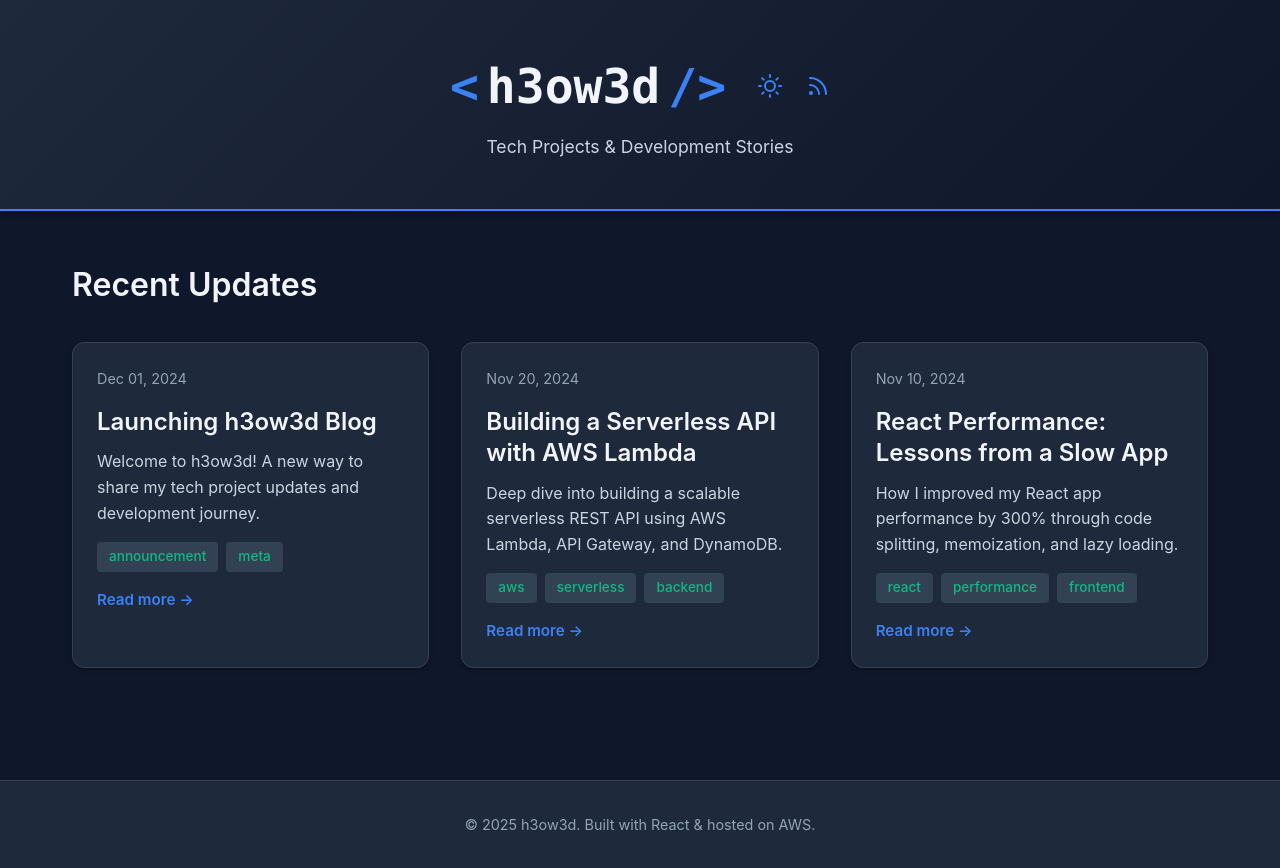
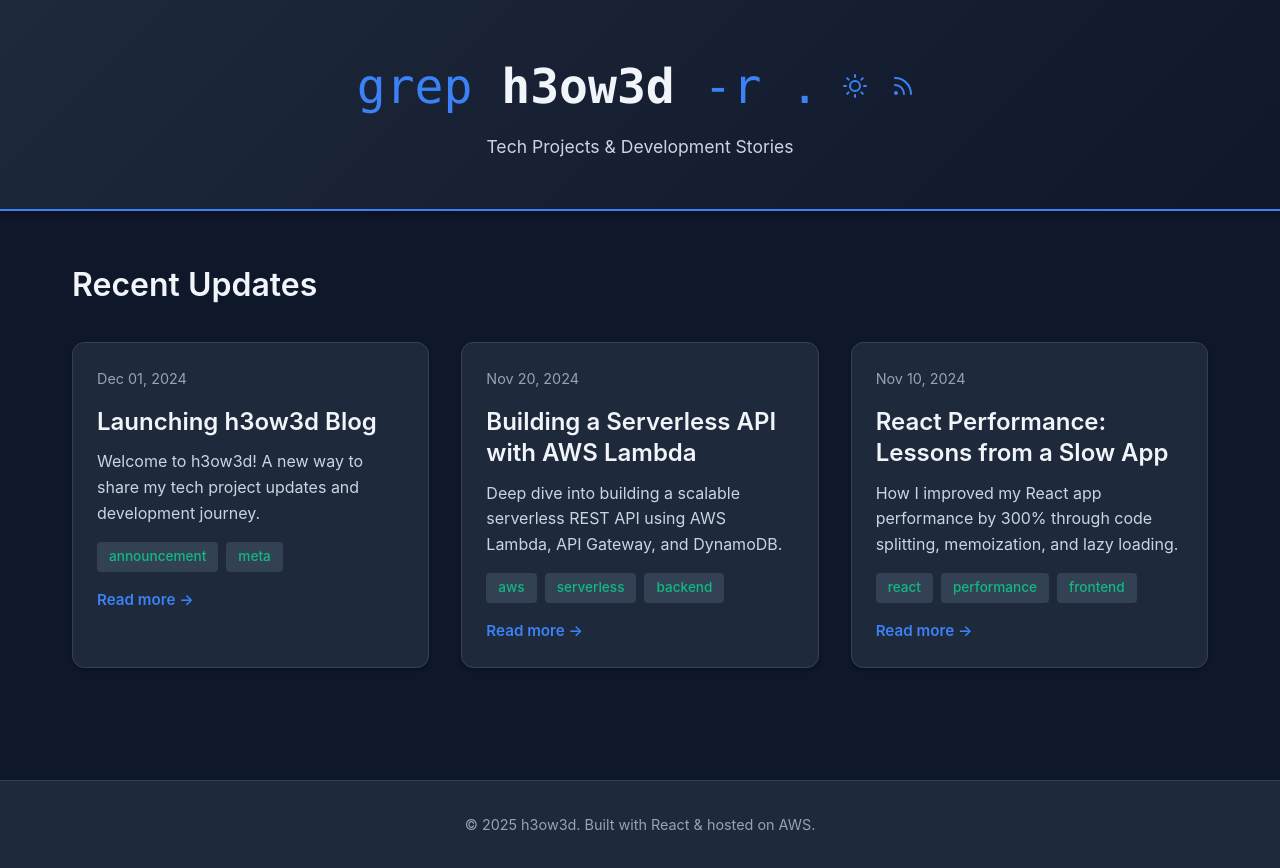
Before and after one commit to h3ow3d/h3ow3d, a React (Vite) app: page / in a window 1280 px wide. Built offline with nearby package versions, Linux system fonts and the light colour scheme.

Commit message:
fun header variations

```diff
--- a/src/components/Header.css
+++ b/src/components/Header.css
@@ -24,6 +24,16 @@
   color: var(--text);
   margin-bottom: 0.5rem;
   font-family: 'SF Mono', Monaco, 'Cascadia Code', 'Roboto Mono', monospace;
+}
+
+.logo-command {
+  color: var(--primary);
+  font-weight: 400;
+}
+
+.logo-name {
+  color: var(--text);
+  font-weight: 700;
 }
 
 .logo-bracket {
--- a/src/components/Header.jsx
+++ b/src/components/Header.jsx
@@ -1,15 +1,34 @@
-import React from 'react'
+import React, { useState } from 'react'
 import './Header.css'
 
+// Random command-line style variations
+const logoVariations = [
+  { prefix: 'less ', suffix: '.md' },
+  { prefix: 'cat ', suffix: '.txt' },
+  { prefix: 'tail ', suffix: '.log' },
+  { prefix: "git commit -m '", suffix: "'" },
+  { prefix: 'vim ', suffix: '.sh' },
+  { prefix: 'nano ', suffix: '.js' },
+  { prefix: 'grep ', suffix: ' -r .' },
+  { prefix: 'echo ', suffix: '' },
+  { prefix: 'cd ', suffix: '/' },
+  { prefix: 'man ', suffix: '' },
+]
+
 function Header({ theme, onToggleTheme }) {
+  const [logoStyle] = useState(() => {
+    // Pick a random variation on component mount
+    return logoVariations[Math.floor(Math.random() * logoVariations.length)]
+  })
+
   return (
     <header className="header">
       <div className="header-content">
         <div className="header-main">
           <h1 className="logo">
-            <span className="logo-bracket">{'<'}</span>
-            h3ow3d
-            <span className="logo-bracket">{'/>'}</span>
+            <span className="logo-command">{logoStyle.prefix}</span>
+            <span className="logo-name">h3ow3d</span>
+            <span className="logo-command">{logoStyle.suffix}</span>
           </h1>
           <div className="header-actions">
             <button
```
